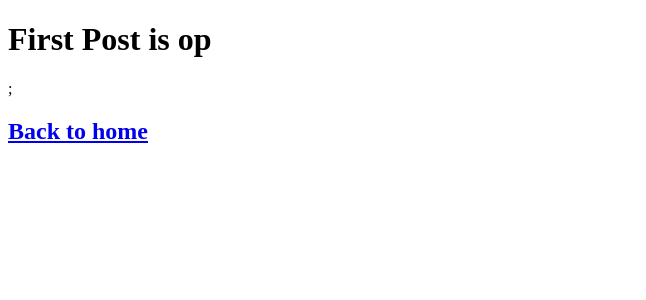
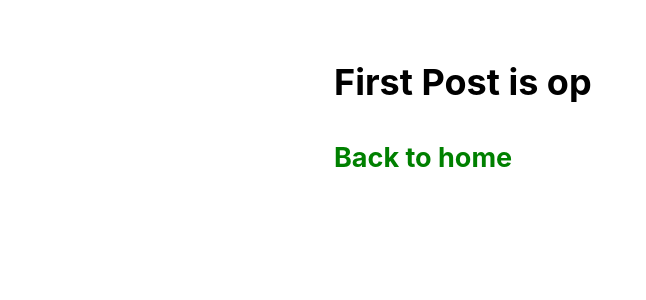
Before and after one commit to kamrank89/first-nextjs-project, a Next.js app: page /posts/first-post in a window 1280 px wide. Shown: the top 300 px of the page, without its empty margins (0-646 px from the left). Built offline with nearby package versions, Linux system fonts and the light colour scheme.

Commit message:
styles are being added

```diff
--- /dev/null
+++ b/components/layout.js
@@ -0,0 +1,5 @@
+import styles from "./layout.module.css";
+
+export default function Layout({ children }) {
+  return <div className={styles.container}>{children}</div>;
+}
--- /dev/null
+++ b/components/layout.module.css
@@ -0,0 +1,5 @@
+.container {
+  max-width: 36rem;
+  padding: 0 1rem;
+  margin: 3rem auto 6rem;
+}
--- /dev/null
+++ b/pages/_app.js
@@ -0,0 +1,5 @@
+import "../styles/global.css";
+
+export default function App({ Component, pageProps }) {
+  return <Component {...pageProps} />;
+}
--- a/pages/posts/first-post.js
+++ b/pages/posts/first-post.js
@@ -1,11 +1,19 @@
 import Link from "next/link";
+import Head from "next/head";
+import Layout from "../../components/layout";
+
 export default function FirstPost() {
   return (
-    <>
-      <h1>First Post is op</h1>;
-      <h2>
-        <Link href="/">Back to home</Link>
-      </h2>
-    </>
+    <Layout>
+      <>
+        <Head>
+          <title>Welcome to this page</title>
+        </Head>
+        <h1>First Post is op</h1>
+        <h2>
+          <Link href="/">Back to home</Link>
+        </h2>
+      </>
+    </Layout>
   );
 }
--- /dev/null
+++ b/styles/global.css
@@ -0,0 +1,27 @@
+html,
+body {
+  padding: 0;
+  margin: 0;
+  font-family: -apple-system, BlinkMacSystemFont, Segoe UI, Roboto, Oxygen,
+    Ubuntu, Cantarell, Fira Sans, Droid Sans, Helvetica Neue, sans-serif;
+  line-height: 1.6;
+  font-size: 18px;
+}
+
+* {
+  box-sizing: border-box;
+}
+
+a {
+  color: green;
+  text-decoration: none;
+}
+
+a:hover {
+  text-decoration: underline;
+}
+
+img {
+  max-width: 100%;
+  display: block;
+}
```
Also changed, not shown: pages/posts/second-post.js (added, +7 -0 lines).
